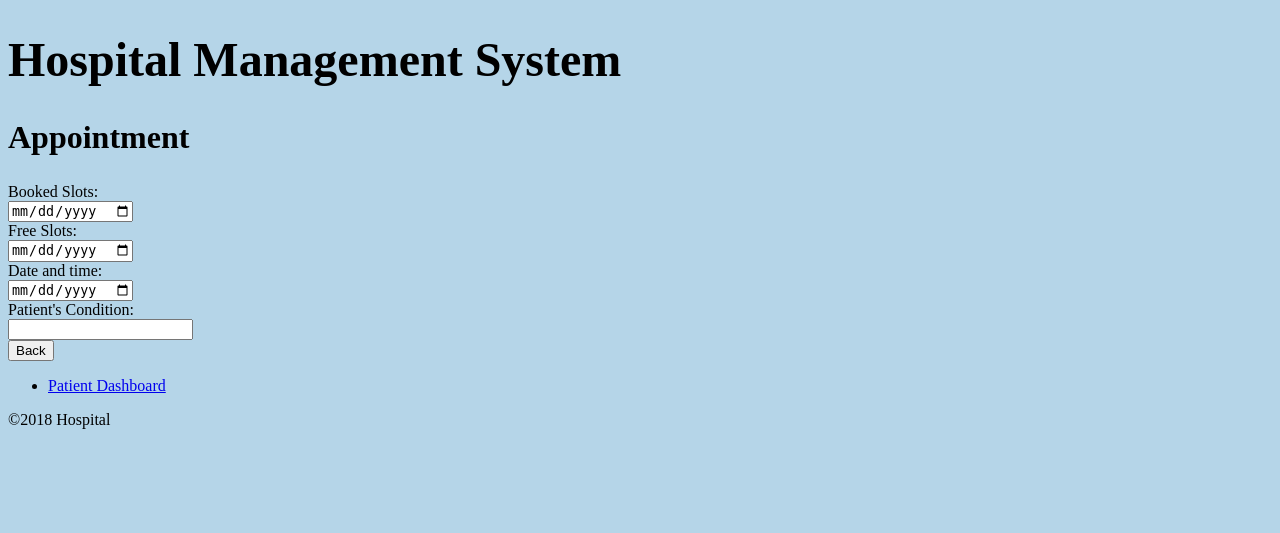
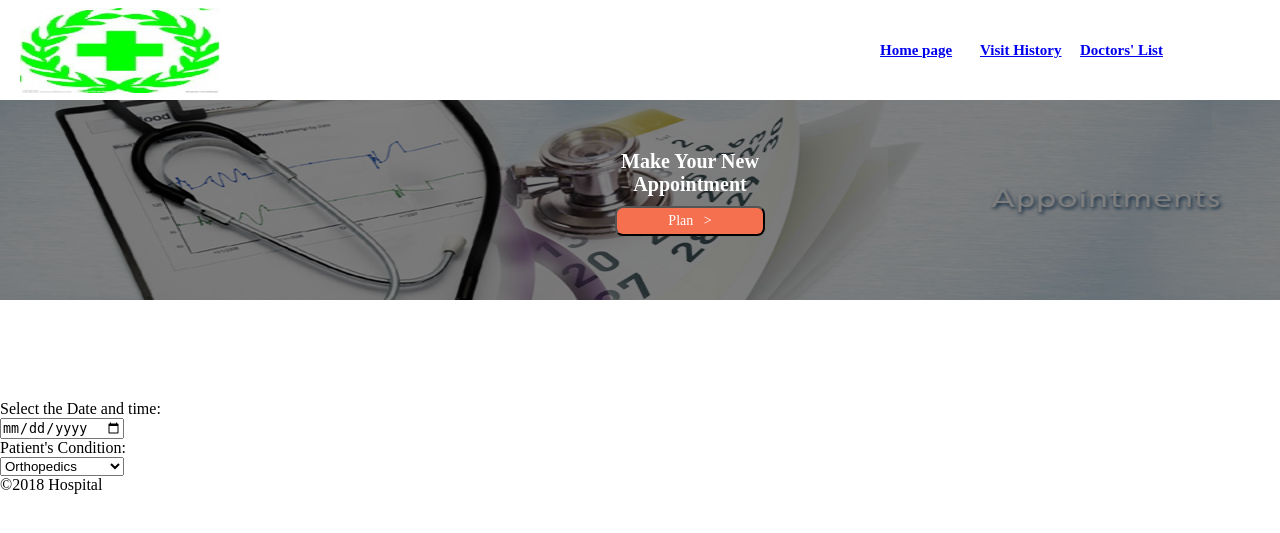
Before and after one commit to huertafhm/WTHospMgmt, a PHP site: page /Appointment.php in a window 1280 px wide. Shown: the top 533 px of the page. Run offline with PHP 8.4, Linux system fonts and the light colour scheme.

Commit message:
Submit the change

```diff
--- a/Hospital_Management_System/public/Appointment.php
+++ b/Hospital_Management_System/public/Appointment.php
@@ -1,43 +1,72 @@
+
 <!DOCTYPE html>
 <html>
 <head>
-<style>
-body {
-  background: #b5d5e8;
-}
-h1 {font-size: 300%}
-h2 {font-size: 200%}
-form {font-size: 150%}
-</style>
+<meta charset="utf-8" />
+<title>Hospibal appointment</title>
+<link rel="stylesheet" href="css/index.css">
 
+</head>
 <body>
-<h1>Hospital Management System</h1>
-<h2>Appointment</h2>
 
-
-  Booked Slots:<br>
-  <input type="date" name="Date and time"><br>
-  Free Slots:<br>
-  <input type="date" name="Date and time"><br>
-   Date and time:<br>
-  <input type="date" name="Date and time"><br>
-  Patient's Condition:<br>
-  <input type="text" name="Visit Reason"><br>
-  <input type="Submit" value="Back">
-
- <ul>
-        <li><a href="patientDashboard.php">Patient Dashboard</a>
-    </li>
-  </ul>
+<div class="header">
+<div class="logo">
+<img src="image/logogo.jpg" alt="logo">
+</div>
+<div class="nav">
+<ul>
+<li><a href="patientDashboard.php">Home page</a>
+<li><a href="Visit History.php">Visit History</a>
+<li><a href="Doctors List.php">Doctors' List</a>
+</ul>
+</div>
+</div>
 
 
 
 
-     <footer>
-   &copy;<?php echo date('Y');?> Hospital
-   </footer>
+<div class="main">
+<div class="top">
+<img src="image/appointments.jpg">
+</div>
+
+<div class="topLayer">
+
+</div>
+<!-- 最上层的内容 -->
+<div class="btn">
+<p>Make Your New Appointment</p>
+<button>Plan &nbsp;&nbsp;&gt;</button>
+</div>
+
+<div class="middle"></div>
+ Select the Date and time:<br>
+  <input type="date" name="Date and time"><br>
+  Patient's Condition:<br>
+<select>
+  <option value ="Orthopedics">Orthopedics</option>
+  <option value ="Internal Medicine">Internal Medicine</option>
+  <option value="Pediatrics">Pediatrics</option>
+  <option value="Ophthalmology">Ophthalmology</option>
+  <option value="Dentistry">Dentistry</option>
+  <option value="Others">Others</option>
+</select>
+</div>
+
+
+
 </body>
 
 
 
+
+<div class="bottom"></div>
+
+
+<div class="footer">
+     <footer>
+   &copy;<?php echo date('Y');?> Hospital
+   </footer>
+</div>
+</body>
 </html>
--- /dev/null
+++ b/Hospital_Management_System/public/css/index.css
@@ -0,0 +1,83 @@
+*{
+	padding:0;
+	margin:0;
+}
+.header{
+	width:100%;
+	height: 100px;
+
+}
+.header img{
+	width:200px;
+	height:85px;
+	padding-left:20px;
+	padding-top:8px;
+}
+.header .logo{
+	float:left;
+}
+.header .nav{
+	float:right;
+}
+
+.header .nav ul{
+	padding-right:100px;
+}
+.header .nav ul li{
+	float:left;
+	list-style: none;
+    width:100px;
+    height:100px;
+    line-height:100px;
+    font-size:15px;
+    font-weight: bolder;
+    color:#7D7D7D;
+}
+	.main .top{
+	width:100%;
+	height:300px;
+	}
+
+.main .top img{
+    width:100%;
+	height:200px;
+}
+
+.topLayer{
+	background-color: #000000;
+	opacity: 0.5;
+	z-index: 1;
+	position: absolute;
+	top: 100px;
+   width:100%;
+	height:200px;
+}
+.main .btn{
+	z-index: 2;
+	width: 200px;
+	height: 100px;
+	position: absolute;
+	top: 150px;
+	margin-top:-100px;
+	right: 50%;
+	margin-right: -150px;
+	text-align: center;
+}
+.main .btn p{
+	padding-top: 100px;
+	color: #ffffff;
+	font-size: 20px;
+	font-family: "微软雅黑";
+	font-weight: bold;
+}
+.main .btn button{
+	margin-top: 10px;
+	background-color: #F5704F;
+	width: 150px;
+	height: 30px;
+	color: #ffffff;
+	font-family: "微软雅黑";
+	font-size: 14px;
+	text-align: center;
+	border-radius: 8px;
+}
```
Also changed, not shown: Hospital_Management_System/public/image/appointments.jpg (added), Hospital_Management_System/public/image/logogo.jpg (added).
